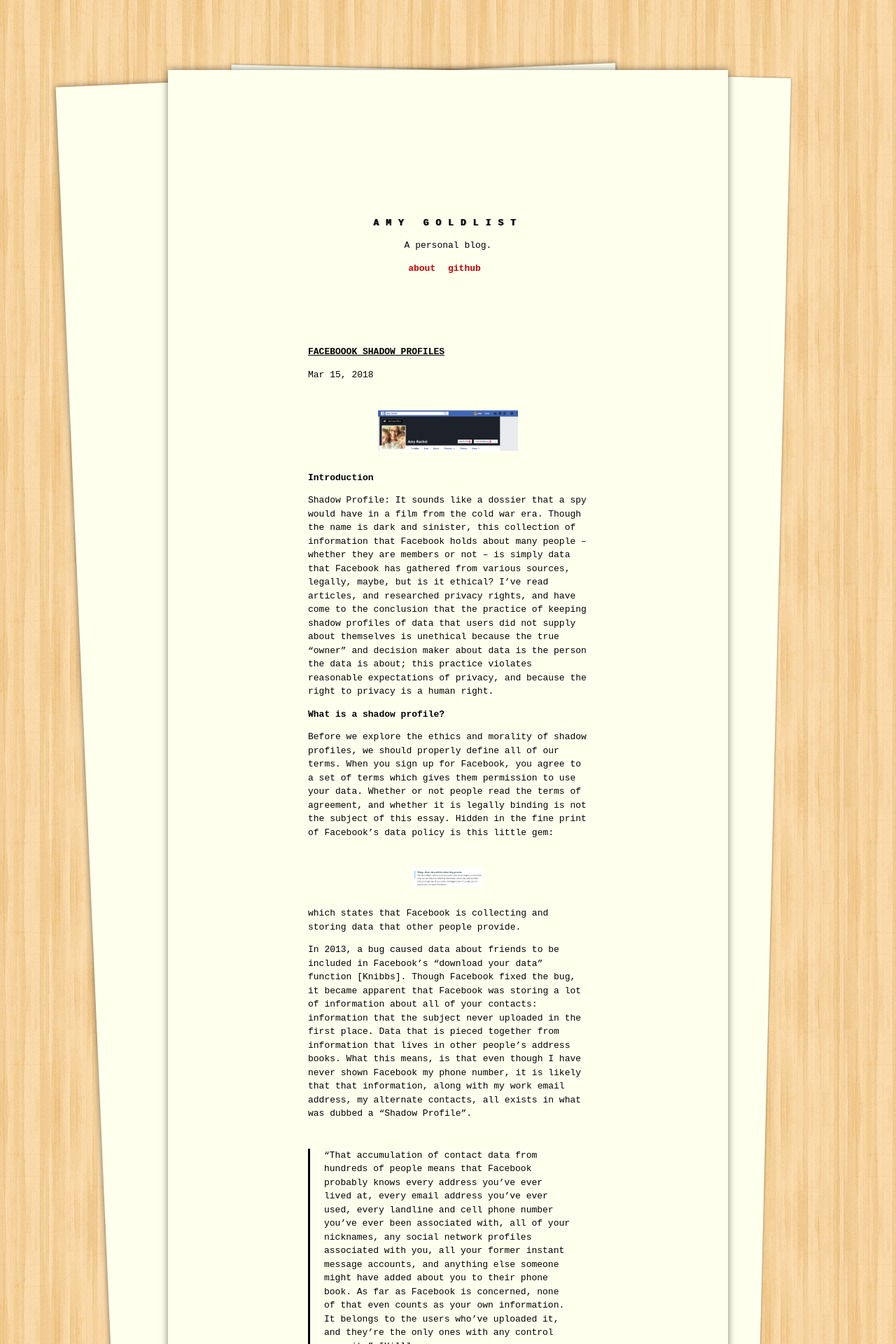
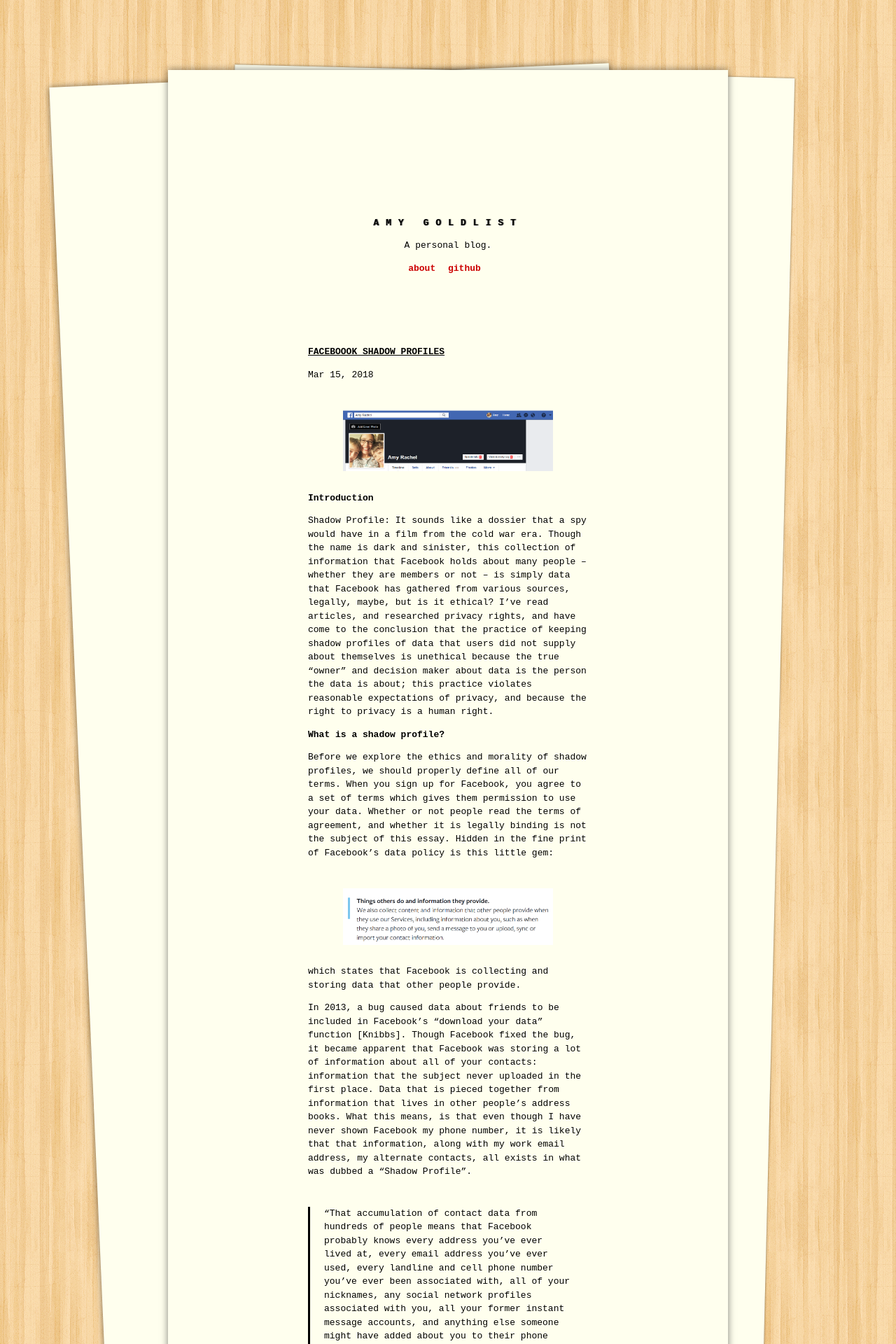
Before and after one commit to amygoldlist/amygoldlist.github.io, a Jekyll site: the page built from _posts/2018-03-15-Faceboook-Shadow-Profiles.md, in a window 1280 px wide. Shown: the top 1920 px of the page at 70% size. Built offline with Jekyll 4.4.1, drawn with Linux system fonts in a browser that asks for light colours; our own code applies the rules of GitHub Pages for plain Markdown files.

Commit message:
resized images

```diff
--- a/_posts/2018-03-15-Faceboook-Shadow-Profiles.md
+++ b/_posts/2018-03-15-Faceboook-Shadow-Profiles.md
@@ -3,7 +3,7 @@
 
 <h5 align="center">
   <br>
-<img src="/images/fb_post_images/amy.PNG" alt = "image" width="200">
+<img src="/images/fb_post_images/amy.PNG" alt = "image" width="300">
 <br>
 </h5>
 
@@ -18,7 +18,7 @@
 
 <h5 align="center">
   <br>
-<img src="/images/fb_post_images/others.PNG" alt = "image" width="100">
+<img src="/images/fb_post_images/others.PNG" alt = "image" width="300">
 <br>
 </h5>
 
@@ -35,7 +35,7 @@
 
 <h5 align="center">
   <br>
-<img src="/images/fb_post_images/pymk.PNG" alt = "image" width="200">
+<img src="/images/fb_post_images/pymk.PNG" alt = "image" width="300">
 <br>
 </h5>
 
@@ -44,7 +44,7 @@
 
 <h5 align="center">
   <br>
-<img src="/images/fb_post_images/find_friends.PNG" alt = "image" width="200">
+<img src="/images/fb_post_images/find_friends.PNG" alt = "image" width="300">
 <br>
 </h5>
 
@@ -54,7 +54,7 @@
 
 <h5 align="center">
   <br>
-<img src="/images/fb_post_images/import.PNG" alt = "image" width="200">
+<img src="/images/fb_post_images/import.PNG" alt = "image" width="300">
 <br>
 </h5>
 
@@ -69,7 +69,7 @@
 
 <h5 align="center">
   <br>
-<img src="/images/fb_post_images/collect.PNG" alt = "image" width="200">
+<img src="/images/fb_post_images/collect.PNG" alt = "image" width="400">
 <br>
 </h5>
 
@@ -83,11 +83,10 @@
 
 What if you aren't a member of Facebook?  Though I have not granted Facebook access to my contacts, when I look through my own account, I noticed that I can search by "Not yet joined".  This is proof that Facebook is storing data about people who are not members of Facebook, and so did not sign a user agreement.
 
-![](not_yet_joined.PNG)
 
 <h5 align="center">
   <br>
-<img src="/images/fb_post_images/not_yet_joined.PNG" alt = "image" width="200">
+<img src="/images/fb_post_images/not_yet_joined.PNG" alt = "image" width="400">
 <br>
 </h5>
 
@@ -109,7 +108,7 @@
 
 <h5 align="center">
   <br>
-<img src="/images/fb_post_images/delete.PNG" alt = "image" width="200">
+<img src="/images/fb_post_images/delete.PNG" alt = "image" width="300">
 <br>
 </h5>
 
```
